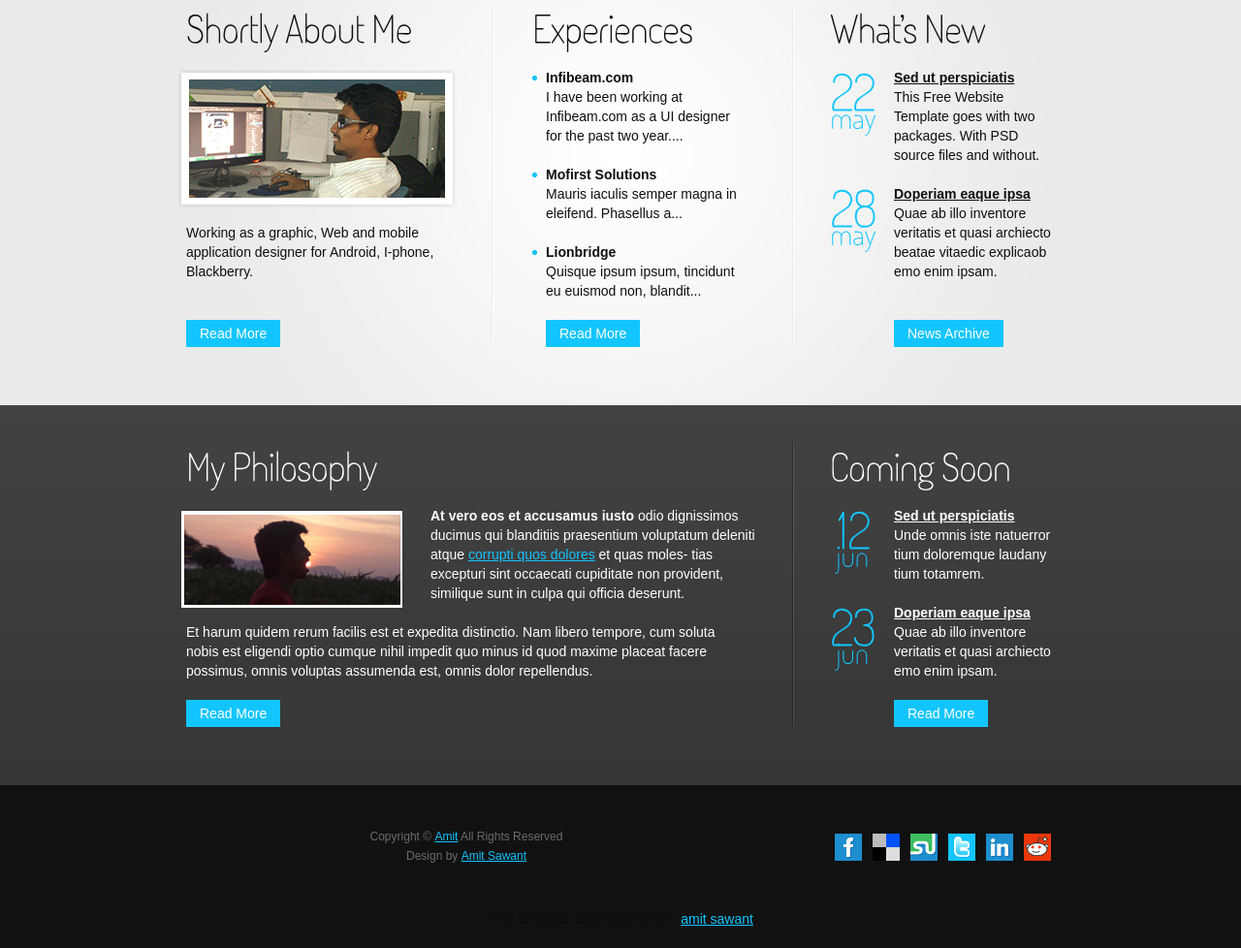
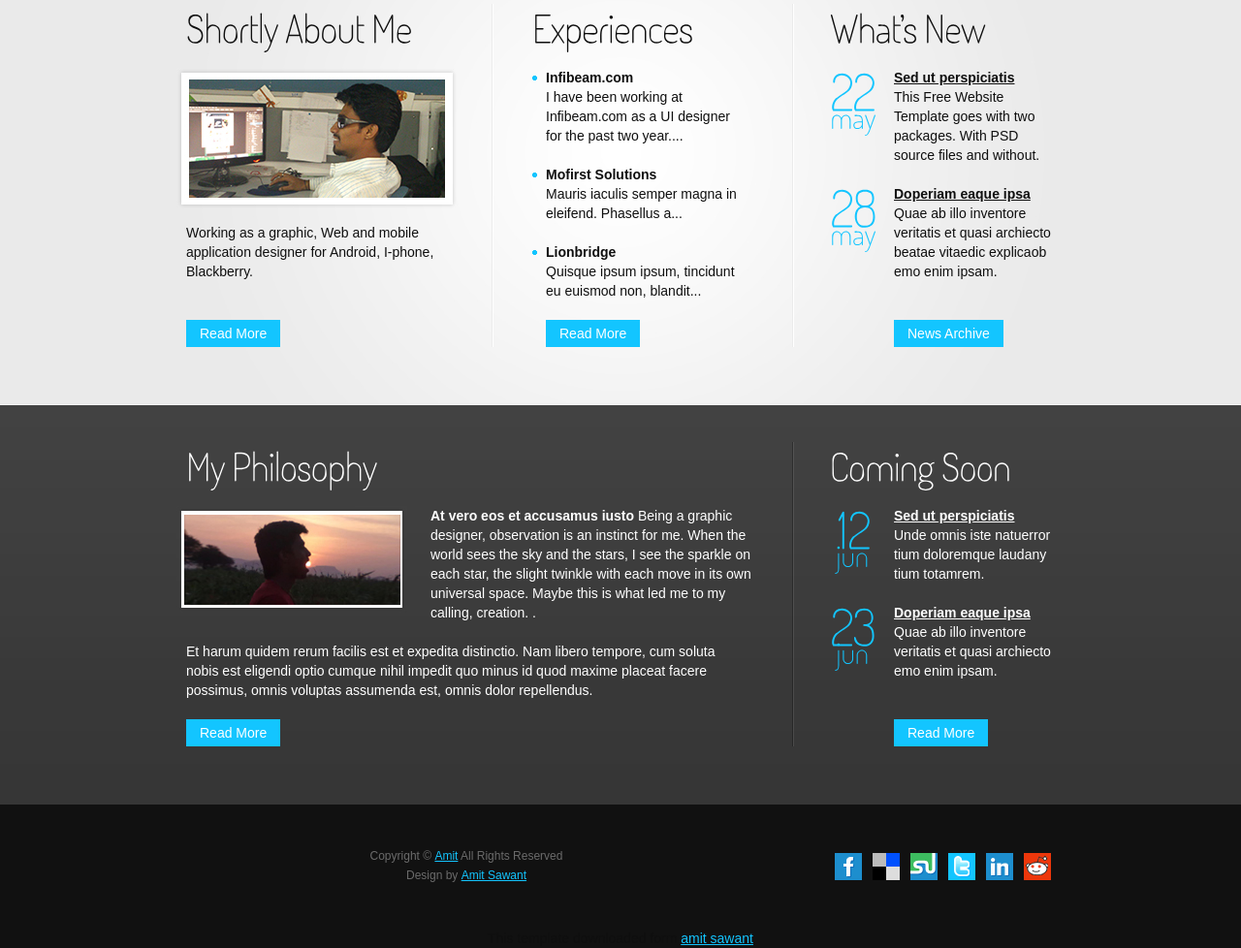
Before and after one commit to amitsawant/sitetwo, a plain HTML site: page index.html in a window 1280 px wide. Shown: the part 641-1619 px from the top of the page at 97% size. Drawn offline with Linux system fonts and the light colour scheme.

Commit message:
my philosophy

```diff
--- a/index.html
+++ b/index.html
@@ -114,7 +114,7 @@
             <h2>My Philosophy</h2>
             <div class="wrapper">
               <figure class="left marg_right1"><img src="images/page1_img2.jpg" alt=""></figure>
-              <p> <strong>At vero eos et accusamus iusto</strong> odio dignissimos ducimus qui blanditiis praesentium voluptatum deleniti atque <a href="#">corrupti quos dolores</a> et quas moles- tias excepturi sint occaecati cupiditate non provident, similique sunt in culpa qui officia deserunt. </p>
+              <p> <strong>At vero eos et accusamus iusto</strong> Being a graphic designer, observation is an instinct for me. When the world sees the sky and the stars, I see the sparkle on each star, the slight twinkle with each move in its own universal space. Maybe this is what led me to my calling, creation. . </p>
             </div>
             <div class="pad">
               <p> Et harum quidem rerum facilis est et expedita distinctio. Nam libero tempore, cum soluta nobis est eligendi optio cumque nihil impedit quo minus id quod maxime placeat facere possimus, omnis voluptas assumenda est, omnis dolor repellendus. </p>
```
